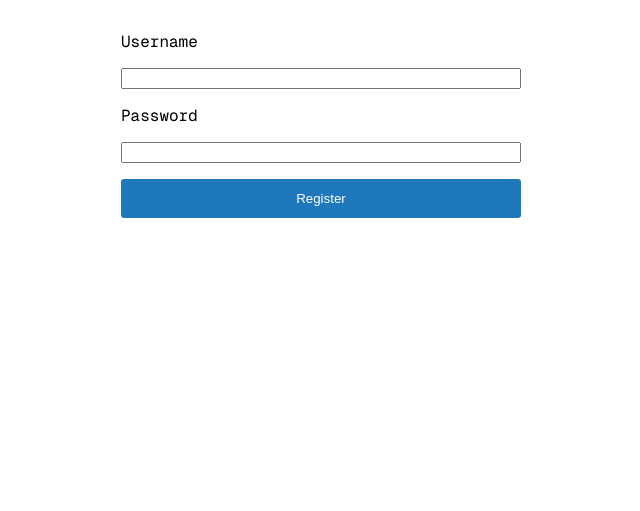
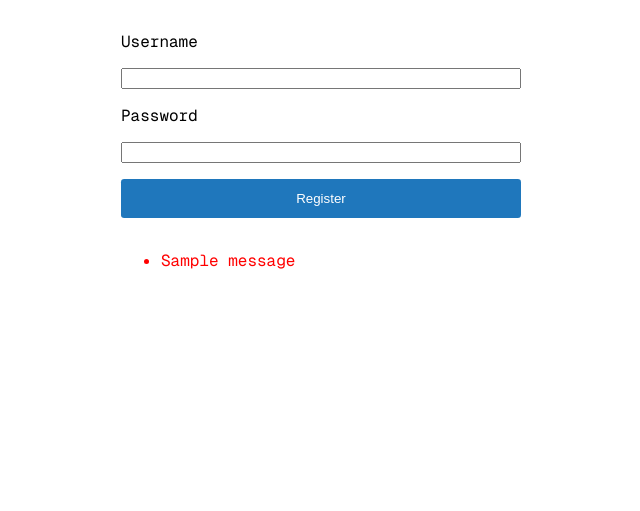
Before and after one commit to tobyrushton/COMP2011, a Flask app: page /auth/1 in a window 1280 px wide. Shown: the part 168-679 px from the top of the page, without its empty margins (319-959 px from the left). Run offline with Flask 3, Linux system fonts and the light colour scheme; tables that the repository leaves empty hold one stand-in row (values such as "Sample post"); one stand-in notice (Sample message) is shown.

Commit message:
add error messages to forms

```diff
--- a/CW2/app/static/css/root_layout.css
+++ b/CW2/app/static/css/root_layout.css
@@ -43,3 +43,7 @@ body {
     gap: 1rem;
     height: 100%;
 }
+
+.error-text {
+    color: red;
+}
--- a/CW2/app/templates/pages/auth.html
+++ b/CW2/app/templates/pages/auth.html
@@ -18,15 +18,33 @@
             {{ form.hidden_tag() }}
             <label for="username">Username</label>
             {{ form.username() }}
+            {% for error in form.username.errors %}
+                <p class="error-text">{{ error }}</p>
+            {% endfor %}
             <label for="password">Password</label>
             {{ form.password() }}
+            {% for error in form.password.errors %}
+                <p class="error-text">{{ error }}</p>
+            {% endfor %}
             {% if auth_type == "register" %}
                 <label for="confirm_password">Confirm Password</label>
                 {{ form.confirm_password() }}
+                {% for error in form.confirm_password.errors %}
+                    <p class="error-text">{{ error }}</p>
+                {% endfor %}
             {% endif %}
             {% with text="Log In" if auth_type == "login" else "Register", button_class="btn-filled" %}
                 {% include 'components/button.html' %}
             {% endwith %}
+            {% with messages = get_flashed_messages() %}
+                {% if messages %}
+                    <ul>
+                        {% for message in messages %}
+                            <li class="error-text">{{ message }}</li>
+                        {% endfor %}
+                    </ul>
+                {% endif %}
+            {% endwith %}
         </form>
     </div>
 {% endblock %}
--- a/CW2/app/views.py
+++ b/CW2/app/views.py
@@ -34,7 +34,7 @@ def auth(auth_type):
             db.session.add(new)
             db.session.commit()
 
-            return redirect(url_for('index'))
+            return redirect(url_for('auth', auth_type="login"))
         else:
             user = db.session.query(models.User).filter_by(username=form.username.data).first()
             if user and user.password_hash == form.password.data:
@@ -42,7 +42,6 @@ def auth(auth_type):
                 return redirect(url_for('index'))
             else:
                 flash('Invalid username or password.', 'danger')
-                return redirect(url_for('auth', auth_type="login"))
 
     return render_template('pages/auth.html', title="Auth", auth_type=auth_type, form=form)
 
```
Also changed, not shown: CW2/app/templates/pages/post.html (+12 -0 lines).
